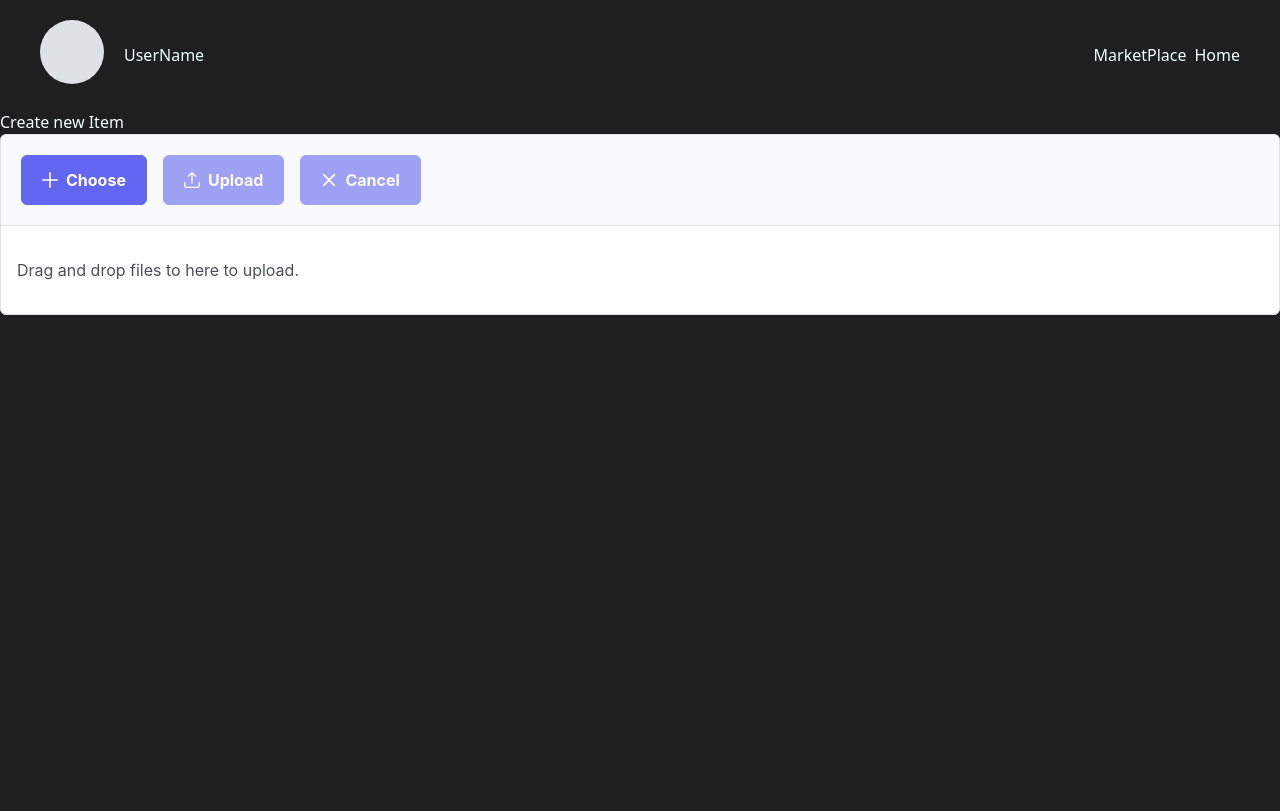
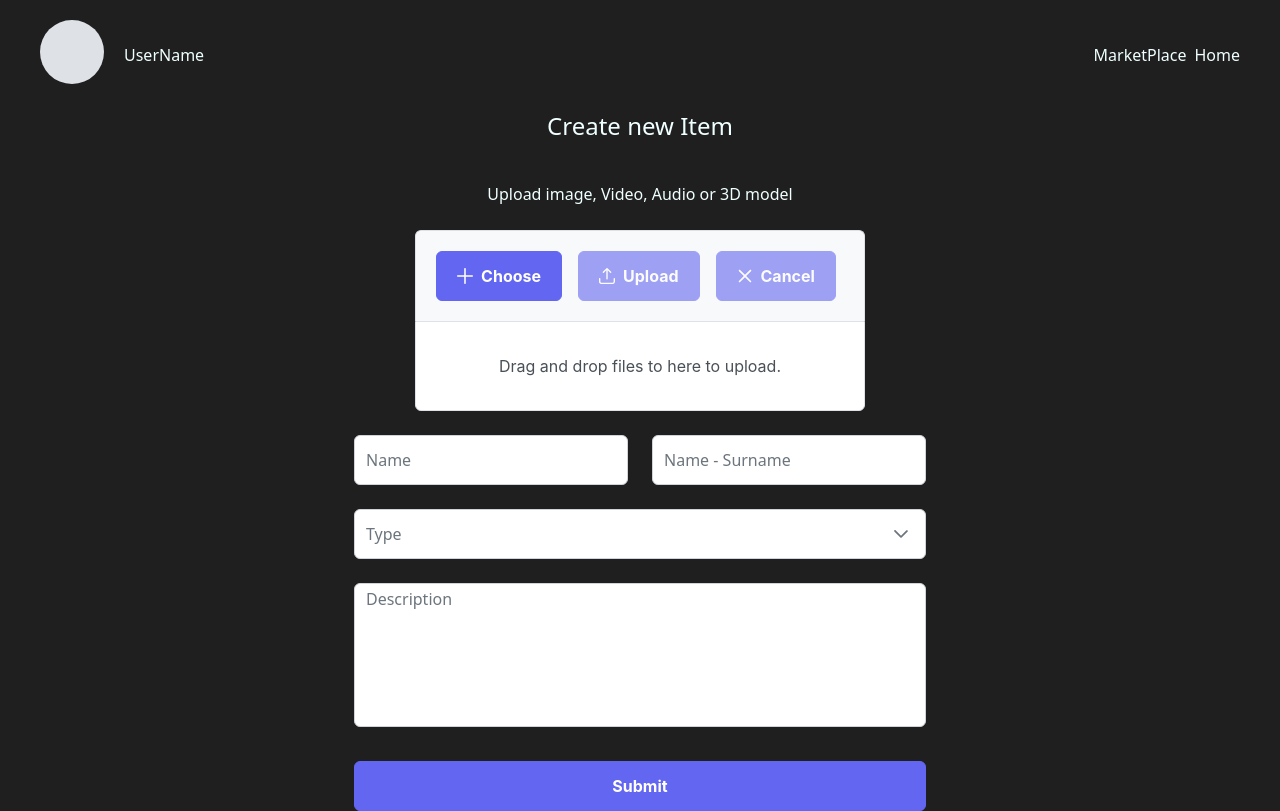
Before and after one commit to SantiagoOscarVera/herssen-client, a React (Vite) app: page /artist/dashboard/item in a window 1280 px wide. Built offline with nearby package versions, Linux system fonts and the light colour scheme.

Commit message:
estreuctura de newItem

```diff
--- a/src/App.jsx
+++ b/src/App.jsx
@@ -3,8 +3,7 @@ import Home from "./components/Home/Home"
 import PricingArtist from "./components/Artist/Pricing/PricingArtist";
 import FormArtist from "./components/Artist/FormArtist/FormArtist";
 import ArtistDashboard from "./components/Artist/Dashboard/ArtistDashboard";
-import ArtistDashNavBar from "./components/Artist/Dashboard/ArtistDashNavBar";
-import ArtistNewItem from "./components/Artist/Dashboard/ArtistNewItem";
+import ArtistNewItem from "./components/Artist/Dashboard/NewItem/ArtistNewItem"
 
 function App() {
   return (
--- a/src/components/Artist/Dashboard/ArtistNewItem.jsx
+++ /dev/null
@@ -1,20 +0,0 @@
-import React from 'react';
-import { FileUpload } from 'primereact/fileupload';
-import { InputText } from 'primereact/inputtext';
-import Layout from '../../Layouts/ArtistDashLayout';
-
-function ArtistNewItem() {
-    return (
-        <Layout>
-
-            <h2>Create new Item</h2>
-
-            <div className="card">
-                <FileUpload name="demo[]" url={'/api/upload'} multiple accept="image/*" maxFileSize={1000000} emptyTemplate={<p className="m-0">Drag and drop files to here to upload.</p>} />
-            </div>
-
-        </Layout>
-    )
-}
-
-export default ArtistNewItem
--- /dev/null
+++ b/src/components/Artist/Dashboard/NewItem/ArtistNewItem.jsx
@@ -0,0 +1,23 @@
+import React from 'react';
+import { FileUpload } from 'primereact/fileupload';
+import Layout from '../../../Layouts/ArtistDashLayout';
+import FormNewItem from './FormNewItem';
+
+function ArtistNewItem() {
+    return (
+        <Layout main={" flex flex-col items-center gap-10"}>
+            <div className='flex flex-col items-center'>
+                <h2 className='text-2xl'>Create new Item</h2>
+            </div>
+            <div className='flex flex-col items-center gap-6'>
+                 <p>Upload image, Video, Audio or 3D model</p>
+                <div className="card text-center">
+                    <FileUpload name="demo[]" url={'/api/upload'} multiple accept="image/*" maxFileSize={1000000} emptyTemplate={<p className="m-0">Drag and drop files to here to upload.</p>} />
+                </div>
+                <FormNewItem />
+            </div>
+        </Layout>
+    )
+}
+
+export default ArtistNewItem;
--- /dev/null
+++ b/src/components/Artist/Dashboard/NewItem/FormNewItem.jsx
@@ -0,0 +1,133 @@
+import React, { useRef } from "react";
+import { useFormik } from 'formik';
+import { InputText } from "primereact/inputtext";
+import { Button } from 'primereact/button';
+import { classNames } from 'primereact/utils';
+import { Dropdown } from 'primereact/dropdown';
+import { InputTextarea } from 'primereact/inputtextarea';
+
+const FormNewItem = () => {
+
+    const types = ["contemporaneo", "moderno"]
+
+    const formik = useFormik({
+        initialValues: {
+            name: '',
+            description: '',
+            price: '',
+            type: ''
+        },
+        validate: (data) => {
+            let errors = {};
+
+            if (!data.name) {
+                errors.name = 'Name is required.';
+            }
+            if (!data.description) {
+                errors.description = "Description is required"
+            }
+            if (!data.price) {
+                errors.price = "Price is required"
+            }
+            if (!data.type) {
+                errors.type = "type is required"
+            }
+
+            return errors;
+        },
+        onSubmit: () => {
+            formik.resetForm();
+        }
+    });
+
+    const isFormFieldInvalid = (name) => !!(formik.touched[name] && formik.errors[name]);
+
+    const getFormErrorMessage = (name) => {
+        return isFormFieldInvalid(name) ? <small className="p-error">{formik.errors[name]}</small> : <small className="p-error">&nbsp;</small>;
+    };
+
+    return (
+
+        <form onSubmit={formik.handleSubmit} className="flex flex-col gap-1">
+            <div className="flex flex-col">
+                <div className="flex gap-6">
+                    <div>
+                        <span className="p-float-label">
+                            <InputText
+                                id="name"
+                                name="name"
+                                value={formik.values.name}
+                                onChange={(e) => {
+                                    formik.setFieldValue('name', e.target.name);
+                                }}
+                                className={classNames({ 'p-invalid': isFormFieldInvalid('name') })}
+                            />
+                            <label htmlFor="input_name">Name</label>
+                        </span>
+                        {getFormErrorMessage('name')}
+                    </div>
+
+                    <div>
+                        <span className="p-float-label">
+                            <InputText
+                                id="price"
+                                name="price"
+                                value={formik.values.price}
+                                onChange={(e) => {
+                                    formik.setFieldValue('price', e.target.price);
+                                }}
+                                className={classNames({ 'p-invalid': isFormFieldInvalid('price') })}
+                                keyfilter="money"
+                            />
+                            <label htmlFor="input_value">Name - Surname</label>
+                        </span>
+                        {getFormErrorMessage('price')}
+                    </div>
+                </div>
+
+                <div className="flex flex-col">
+                    <div>
+                        <span className="p-float-label">
+                            <Dropdown
+                                inputId="type"
+                                name="type"
+                                value={formik.values.type}
+                                options={types}
+                                onChange={(e) => {
+                                    formik.setFieldValue('type', e.value);
+                                }}
+                                className="w-full"
+                            />
+                            <label htmlFor="select_type">Type</label>
+                        </span>
+                        {getFormErrorMessage('type')}
+                    </div>
+
+                    <div>
+                        <span className="p-float-label">
+                            <InputTextarea
+                                inputId="description"
+                                name="description"
+                                rows={5}
+                                cols={30}
+                                className={classNames({ 'p-invalid': isFormFieldInvalid('description') }, "w-full")}
+                                value={formik.values.description}
+                                onChange={(e) => {
+                                    formik.setFieldValue('description', e.target.value);
+                                }}
+                                autoResize
+                            />
+                            <label htmlFor="description">Description</label>
+                        </span>
+                        {getFormErrorMessage('description')}
+                    </div>
+                </div>
+            </div>
+
+            <Button type="submit" label="Submit" />
+        </form>
+
+    )
+}
+
+export default FormNewItem;
```
